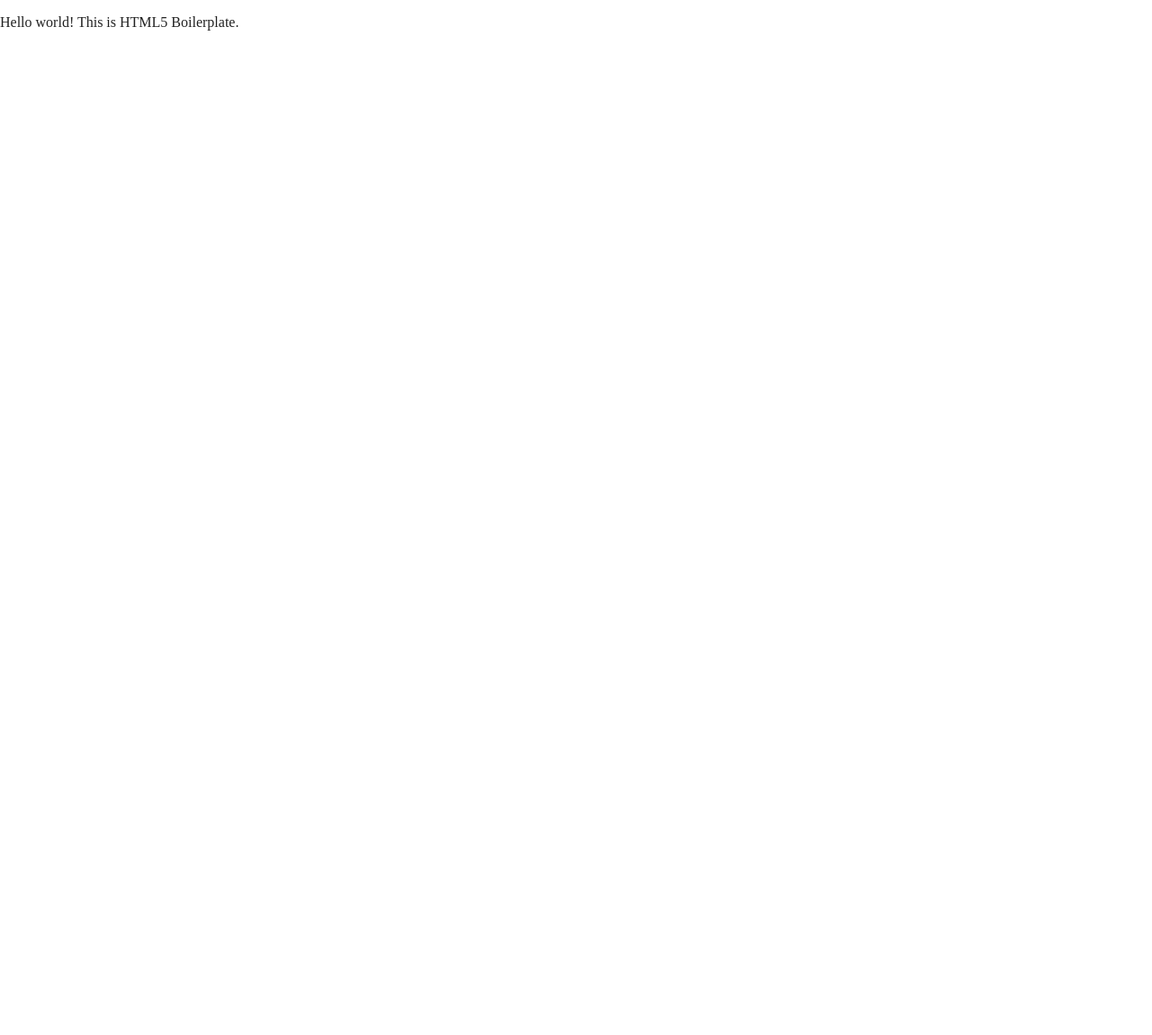
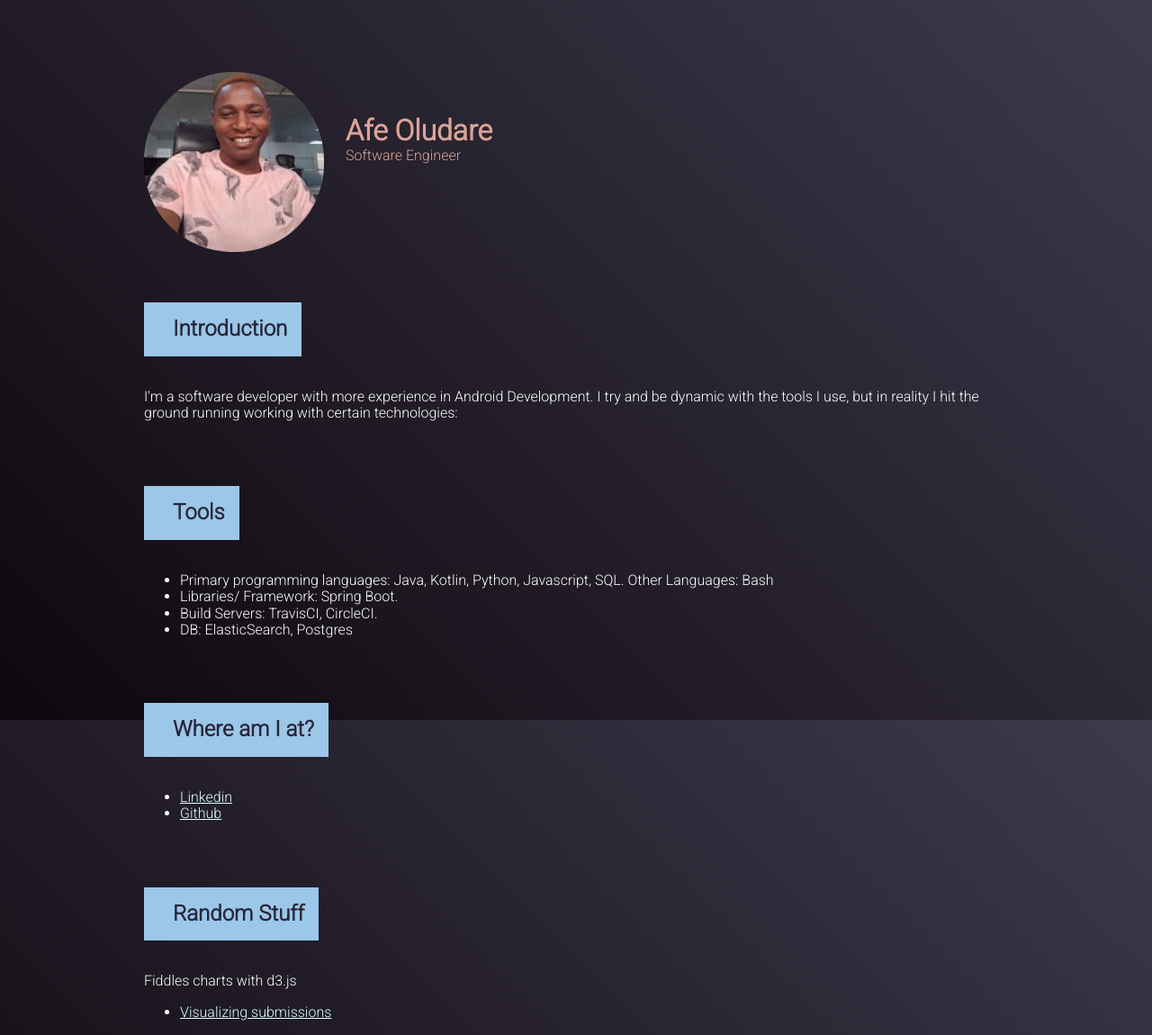
Before and after one commit to fedache/fedache.github.io, a website built with Parcel: page index.html in a window 1280 px wide. Shown: the whole page at 90% size. Before the commit the page ends 800 px from the top, so only its background shows below. Built offline with nearby package versions, Linux system fonts and the light colour scheme.

Commit message:
Add old content with new design

```diff
--- a/index.html
+++ b/index.html
@@ -3,7 +3,7 @@
 
 <head>
   <meta charset="utf-8">
-  <title></title>
+  <title>Afe Oludare</title>
   <meta name="description" content="">
   <meta name="viewport" content="width=device-width, initial-scale=1">
 
@@ -18,22 +18,156 @@
 
   <link rel="stylesheet" href="css/normalize.css">
   <link rel="stylesheet" href="css/main.css">
+  <link rel="preconnect" href="https://fonts.googleapis.com">
+  <link rel="preconnect" href="https://fonts.gstatic.com" crossorigin>
+  <link href="https://fonts.googleapis.com/css2?family=Roboto:wght@300&display=swap" rel="stylesheet">
+  <meta name="theme-color" content="#fafafa">
+  <style>
+    html {
+      background: linear-gradient(45deg, #0D080D, #3e3a4d) no-repeat fixed;
+    }
 
-  <meta name="theme-color" content="#fafafa">
+    body {
+      margin: 0;
+      color: #fff;
+      font-family: 'Roboto', sans-serif;
+    }
+
+    .content {
+      display: flex;
+      flex-wrap: wrap;
+      margin-left: 10em;
+      margin-right: 10em;
+      margin-top: 5em;
+    }
+
+    @media (max-width: 480px) {
+      .content {
+        margin-left: 1em;
+        margin-right: 1em;
+        margin-top: 1em;
+      }
+    }
+
+    .profile-img {
+      border-radius: 49%;
+      flex-basis: 200px;
+      width: 150px;
+      margin-right: 1.5rem;
+    }
+
+    .main-title {
+      display: flex;
+      flex-direction: column;
+      justify-content: center;
+      color: #DAA496;
+      height: 150px;
+    }
+
+    @media (max-width: 480px) {
+      .main-title {
+        margin-left: 1em;
+        margin-right: 1em;
+      }
+    }
+
+    .main-title * {
+      margin: 0;
+    }
+
+    h1 {
+      font-size: 3em;
+      margin: 0.2em 0;
+      font-weight: bolder;
+    }
+
+    section {
+      flex-basis: 100%;
+      margin-top: 2em;
+    }
+
+    section h2 {
+      background: #9CC7E9;
+      color: #28273A;
+      font-size: 1.5em;
+      margin-top: 1.5rem;
+      font-weight: 800;
+      display: inline-block;
+      padding: 1rem 1rem 1rem 2rem
+    }
+
+    section .section-content {
+      max-width: 60em;
+    }
+
+    @media (max-width: 480px) {
+      section .section-content {
+        max-width: 30em;
+      }
+    }
+
+    a {
+      color: lightcyan;
+    }
+  </style>
 </head>
 
 <body>
+<div class="content">
+  <img class="profile-img" src="img/profile.jpg" alt="Profile image"/>
+  <div class="main-title">
+    <h1>Afe Oludare</h1>
+    <p>Software Engineer</p>
+  </div>
+  <section>
+    <h2>Introduction</h2>
+    <p class="section-content">I'm a software developer with more experience in Android Development. I try and be
+      dynamic with the tools I use,
+      but in reality I hit the ground running working with certain technologies:</p>
+  </section>
 
-  <!-- Add your site or application content here -->
-  <p>Hello world! This is HTML5 Boilerplate.</p>
+  <section>
+    <h2>Tools</h2>
+    <ul class="section-content">
+      <li> Primary programming languages: Java, Kotlin, Python, Javascript, SQL.
+        Other Languages: Bash
+      </li>
+      <li> Libraries/ Framework: Spring Boot.</li>
+      <li> Build Servers: TravisCI, CircleCI.</li>
+      <li>DB: ElasticSearch, Postgres</li>
+    </ul>
+  </section>
+  <section>
+    <h2>Where am I at?</h2>
+    <ul class="section-content">
+      <li><a href="https://www.linkedin.com/in/fedache/">Linkedin</a></li>
+      <li><a href="https://github.com/fedache">Github</a></li>
+    </ul>
+  </section>
+  <section>
+    <h2>Random Stuff</h2>
+    <p>Fiddles charts with d3.js</p>
+    <ul>
+      <li><a href="https://jsfiddle.net/fedache/96t9wbur/">Visualizing submissions</a></li>
+    </ul>
+  </section>
+</div>
+
 <script src="js/vendor/modernizr-3.11.2.min.js"></script>
 <script src="js/plugins.js"></script>
 <script src="js/main.js"></script>
 
 <!-- Google Analytics: change UA-XXXXX-Y to be your site's ID. -->
 <script>
-    window.ga = function () { ga.q.push(arguments) }; ga.q = []; ga.l = +new Date;
-    ga('create', 'UA-XXXXX-Y', 'auto'); ga('set', 'anonymizeIp', true); ga('set', 'transport', 'beacon'); ga('send', 'pageview')
+  window.ga = function () {
+    ga.q.push(arguments)
+  };
+  ga.q = [];
+  ga.l = +new Date;
+  ga('create', 'UA-XXXXX-Y', 'auto');
+  ga('set', 'anonymizeIp', true);
+  ga('set', 'transport', 'beacon');
+  ga('send', 'pageview')
 </script>
 <script src="https://www.google-analytics.com/analytics.js" async></script>
 </body>
--- a/package.json
+++ b/package.json
@@ -1,5 +1,5 @@
 {
-  "name": " ",
+  "name": "personal-static",
   "version": "0.0.1",
   "description": "",
   "keywords": "",
```
Also changed, not shown: img/profile.jpg (added), 1 other file. Lines whose indentation alone changed are shown as unchanged.
